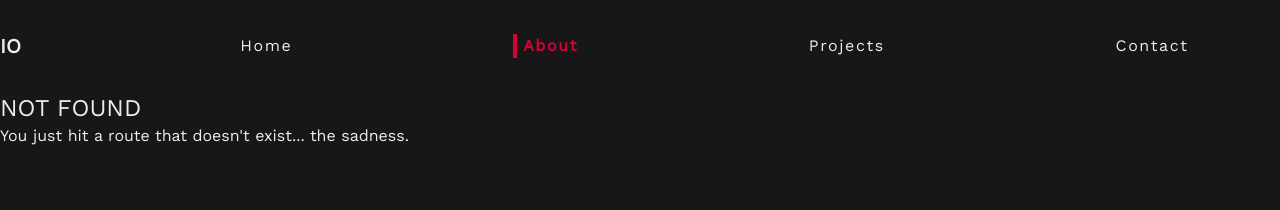
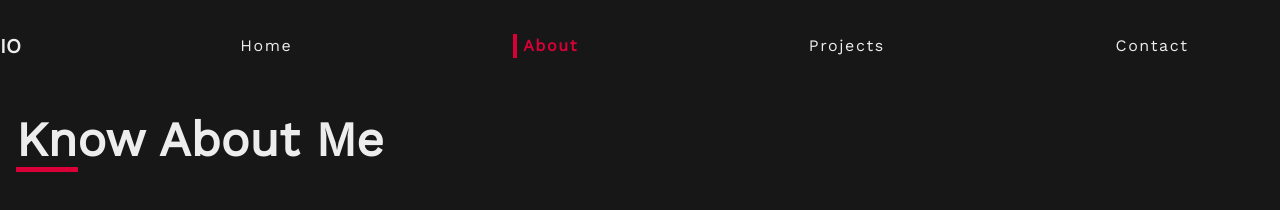
Before and after one commit to CyberDevv/myPortfolio, a Gatsby site: page /about in a window 1280 px wide. Before the commit this address had no page. Built offline with nearby package versions, Linux system fonts and the light colour scheme; Gatsby itself is replaced by a stand-in of ours.

Commit message:
Started the development of About Page

```diff
--- a/src/components/layout.css
+++ b/src/components/layout.css
@@ -77,9 +77,32 @@ body {
 
 .active:hover {
   color: #fff;
-  transition:color .5s ease-in-out ;
-  -webkit-transition:color .5s ease-in-out ;
-  -moz-transition:color .5s ease-in-out ;
-  -ms-transition:color .5s ease-in-out ;
-  -o-transition:color .5s ease-in-out ;
+  transition: color 0.5s ease-in-out;
+  -webkit-transition: color 0.5s ease-in-out;
+  -moz-transition: color 0.5s ease-in-out;
+  -ms-transition: color 0.5s ease-in-out;
+  -o-transition: color 0.5s ease-in-out;
 }
+
+.headerTitle::after {
+  position: absolute;
+  background-color: #da0037;
+  content: "";
+  z-index: -1;
+  left: 0;
+  top: auto;
+  bottom: 0;
+  right: auto;
+  width: 5%;
+  height: 5px;
+}
+
+/* .headerTitle::before {
+  position: absolute;
+  content: "About Me";
+  z-index: -1;
+  left: 0;
+  top: auto;
+  bottom: 0;
+  right: auto;
+} */
--- /dev/null
+++ b/src/pages/about.jsx
@@ -0,0 +1,17 @@
+import React from 'react'
+
+import Layout from '../components/layout'
+import Seo from '../components/seo'
+
+const about = () => {
+  return (
+    <Layout>
+      <Seo title="About" />
+      <div className="px-4 py-4">
+        <h1 className="text-5xl font-bold headerTitle relative py-2">Know About Me</h1>
+      </div>
+    </Layout>
+  )
+}
+
+export default about
```
